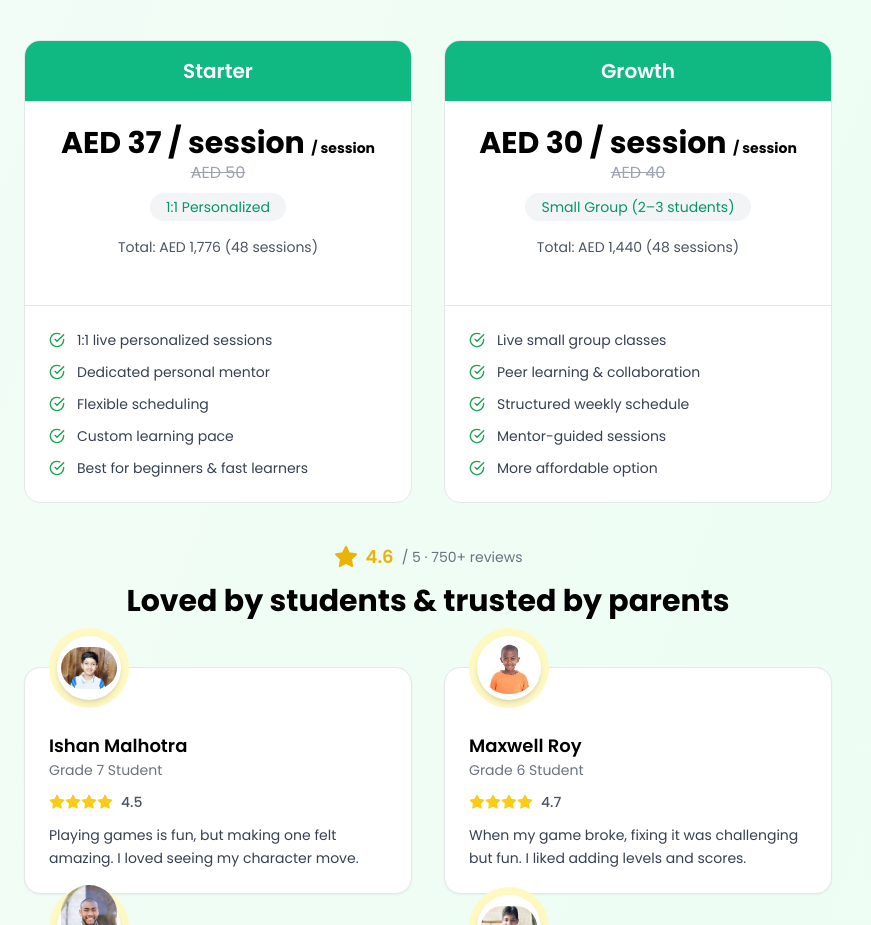
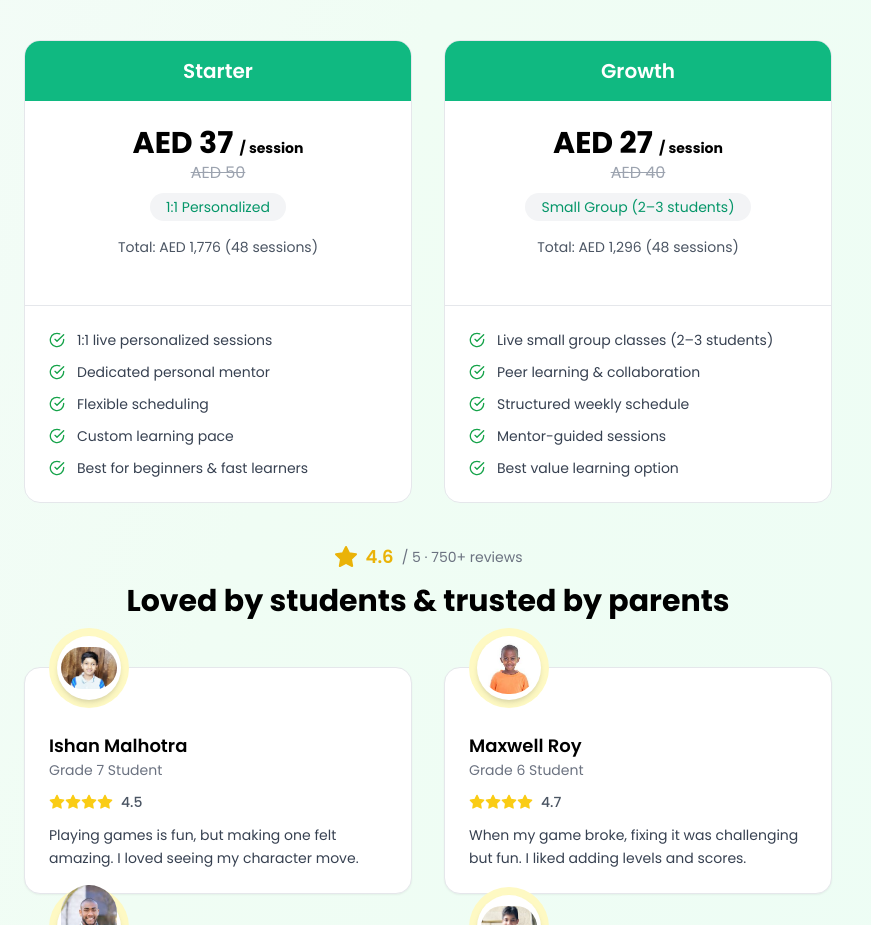
Before and after one commit to shwetakumari-278/steptostem-website, a Next.js app: page /courses/game-design in a window 1280 px wide. Shown: the part 2302-3227 px from the top of the page, without its empty margins (0-871 px from the left). Built offline with nearby package versions, Linux system fonts and the light colour scheme.

Commit message:
Fix pricing to AED 27, correct /session display

```diff
--- a/app/courses/app-development/page.tsx
+++ b/app/courses/app-development/page.tsx
@@ -356,7 +356,7 @@ function PricingSection() {
         {/* STARTER */}
         <PriceCard
           title="Starter"
-          price="AED 37 / session"
+          price="AED 37 "
           oldPrice="AED 50"
           discount="1:1 Personalized"
           monthly="Total: AED 1,776 (48 sessions)"
@@ -374,17 +374,17 @@ function PricingSection() {
         {/* GROWTH */}
         <PriceCard
           title="Growth"
-          price="AED 30 / session"
+          price="AED 27"
           oldPrice="AED 40"
           discount="Small Group (2–3 students)"
-          monthly="Total: AED 1,440 (48 sessions)"
+          monthly="Total: AED 1,296 (48 sessions)"
           course="App Development"
           points={[
-            "Live small group classes",
+            "Live small group classes (2–3 students)",
             "Peer learning & collaboration",
             "Structured weekly schedule",
             "Mentor-guided sessions",
-            "More affordable option",
+            "Best value learning option",
           ]}
           color="purple"
         />
@@ -392,7 +392,6 @@ function PricingSection() {
     </section>
   );
 }
-
 
 function PriceCard({
   title,
--- a/app/courses/game-design/page.tsx
+++ b/app/courses/game-design/page.tsx
@@ -369,7 +369,7 @@ function PricingSection() {
         {/* STARTER */}
         <PriceCard
           title="Starter"
-          price="AED 37 / session"
+          price="AED 37 "
           oldPrice="AED 50"
           discount="1:1 Personalized"
           monthly="Total: AED 1,776 (48 sessions)"
@@ -387,17 +387,17 @@ function PricingSection() {
         {/* GROWTH */}
         <PriceCard
           title="Growth"
-          price="AED 30 / session"
+          price="AED 27"
           oldPrice="AED 40"
           discount="Small Group (2–3 students)"
-          monthly="Total: AED 1,440 (48 sessions)"
+          monthly="Total: AED 1,296 (48 sessions)"
           course="App Development"
           points={[
-            "Live small group classes",
+            "Live small group classes (2–3 students)",
             "Peer learning & collaboration",
             "Structured weekly schedule",
             "Mentor-guided sessions",
-            "More affordable option",
+            "Best value learning option",
           ]}
           color="purple"
         />
@@ -405,7 +405,6 @@ function PricingSection() {
     </section>
   );
 }
-
 
 function PriceCard({
   title,
--- a/app/courses/web-dev/page.tsx
+++ b/app/courses/web-dev/page.tsx
@@ -369,7 +369,7 @@ function PricingSection() {
         {/* STARTER */}
         <PriceCard
           title="Starter"
-          price="AED 37 / session"
+          price="AED 37 "
           oldPrice="AED 50"
           discount="1:1 Personalized"
           monthly="Total: AED 1,776 (48 sessions)"
@@ -387,17 +387,17 @@ function PricingSection() {
         {/* GROWTH */}
         <PriceCard
           title="Growth"
-          price="AED 30 / session"
+          price="AED 27"
           oldPrice="AED 40"
           discount="Small Group (2–3 students)"
-          monthly="Total: AED 1,440 (48 sessions)"
+          monthly="Total: AED 1,296 (48 sessions)"
           course="App Development"
           points={[
-            "Live small group classes",
+            "Live small group classes (2–3 students)",
             "Peer learning & collaboration",
             "Structured weekly schedule",
             "Mentor-guided sessions",
-            "More affordable option",
+            "Best value learning option",
           ]}
           color="purple"
         />
```
